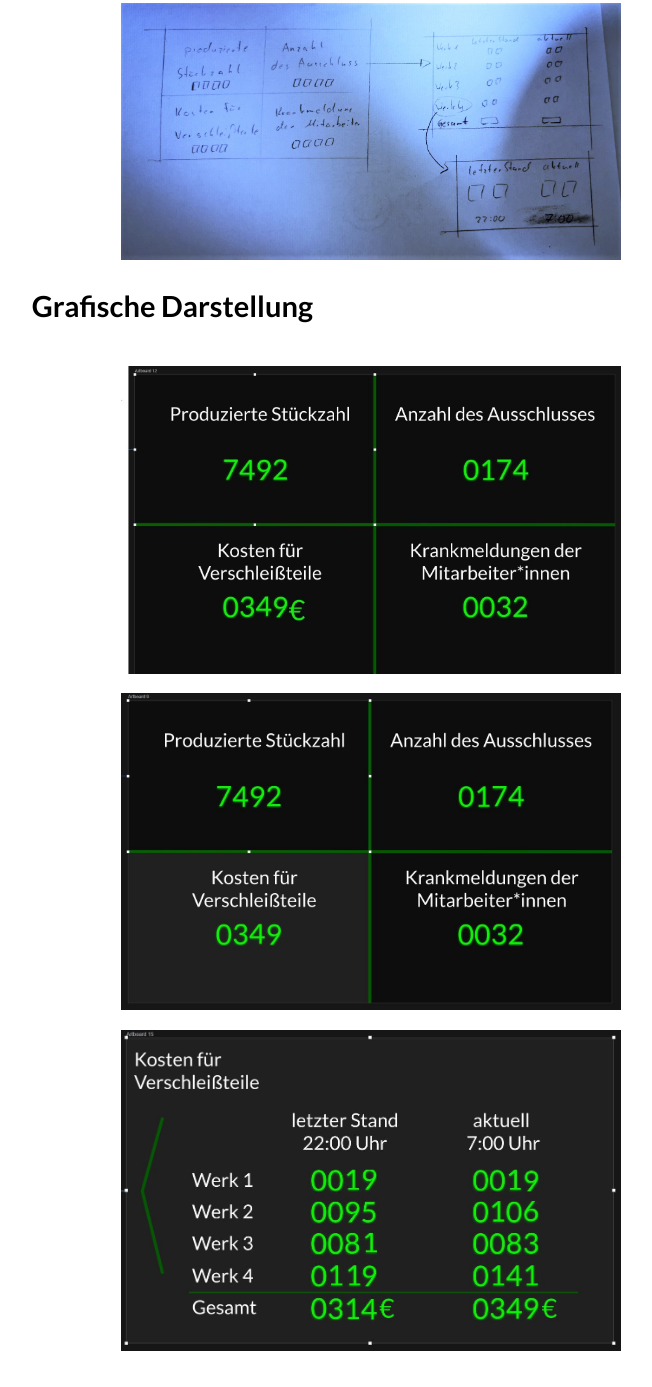
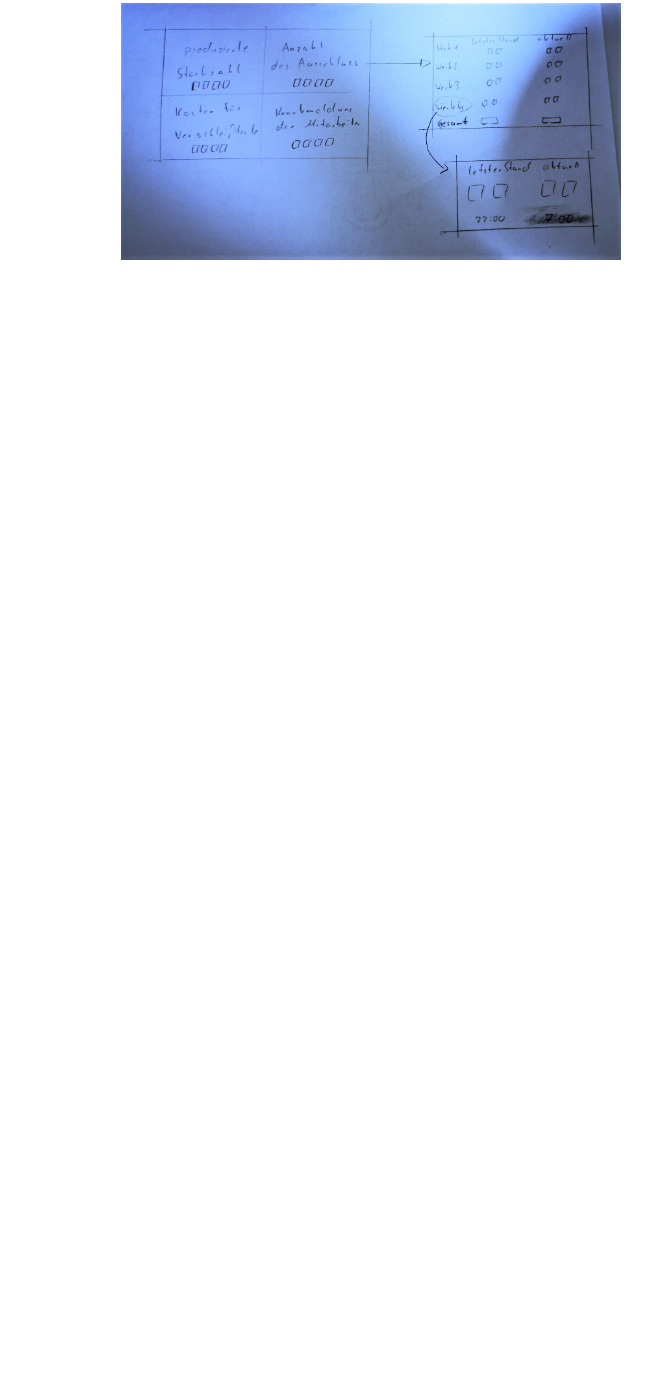
Before and after one commit to niclas9898/IFD-SoSe20, a plain HTML site: page invision.html in a window 1280 px wide. Shown: the part 7051-8438 px from the top of the page, without its empty margins (309-961 px from the left). After the commit the page ends 7347 px from the top, so only its background shows below. Drawn offline with Linux system fonts and the light colour scheme.

Commit message:
Update invision.html

```diff
--- a/invision.html
+++ b/invision.html
@@ -117,10 +117,6 @@
         <h2>Erste Entwurfphase</h2>
         <img  src="pics/if0.jpg" alt=" Zeichnung" >
 
-        <h2> Grafische Darstellung</h2>
-        <img  src="pics/if1.jpg" alt="Bild1" >
-        <img  src="pics/if2.jpg" alt="Bild2" >
-        <img  src="pics/if3.jpg" alt="Bild3" >
 
 
     	</main>
```
